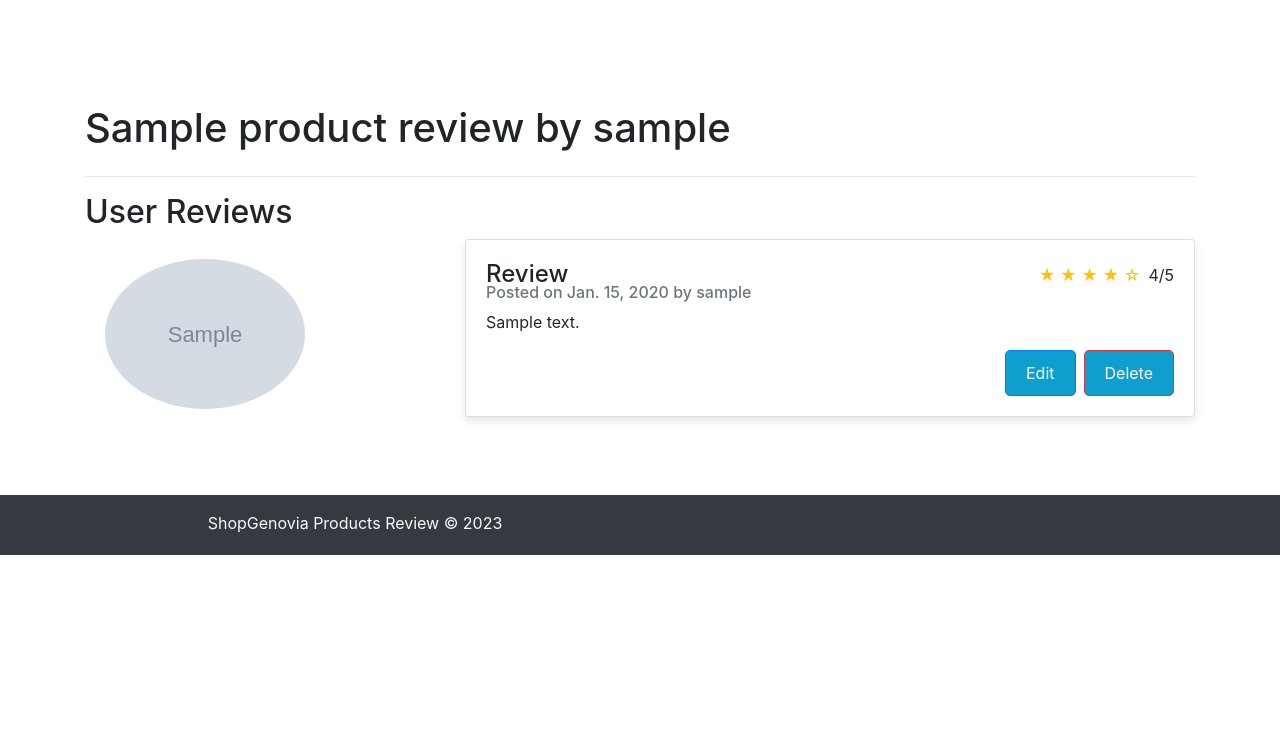
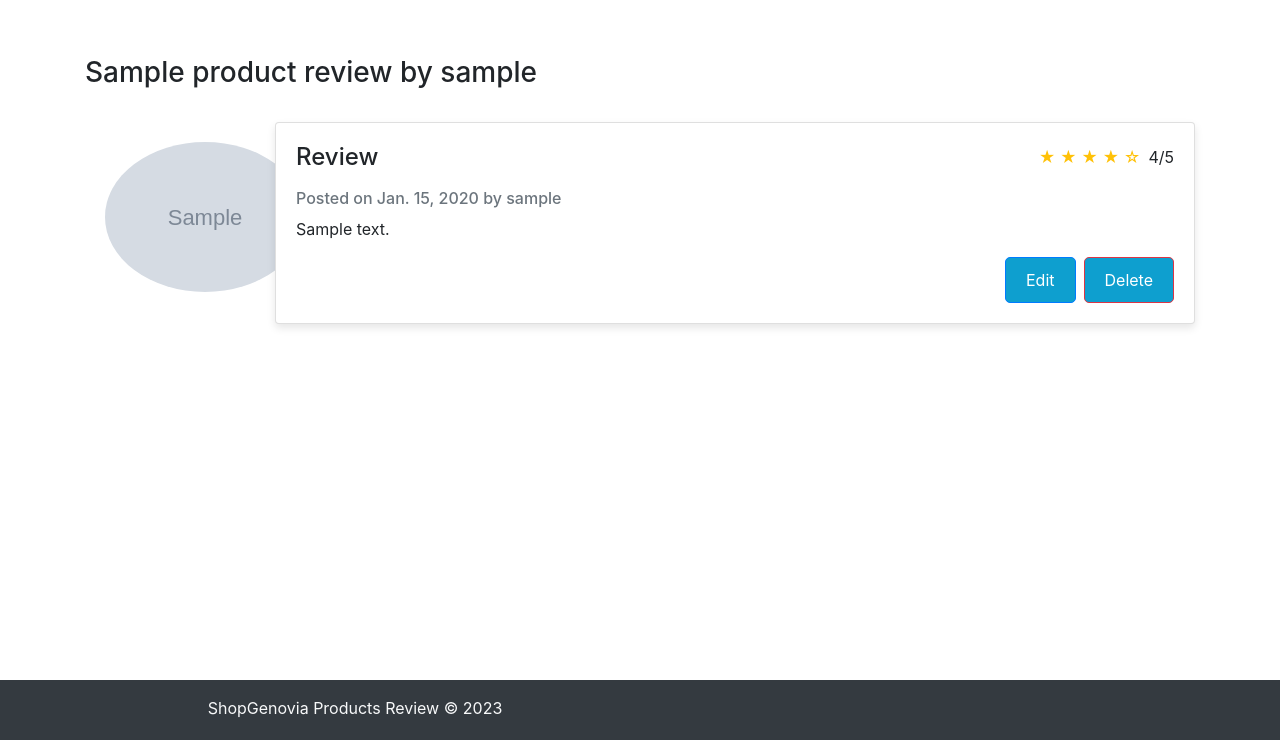
Before and after one commit to reshmaissac/reviewApp, a Django app: page /viewReview/1 in a window 1280 px wide. Shown: the part 60-800 px from the top of the page. Run offline with Django 4.2, Linux system fonts and the light colour scheme; a user stored in the database is signed in; tables that the repository leaves empty hold one stand-in row (values such as "Sample post"); grey boxes marked "Sample" are stand-in pictures; some libraries are stand-ins or nearby versions.

Commit message:
design changes review and footer

```diff
--- a/home/templates/home/base.html
+++ b/home/templates/home/base.html
@@ -168,7 +168,7 @@
     <!-- Footer Section -->
     <footer
       class="bg-dark text-light py-3 footer"
-      style="position: sticky; bottom: 0; width: 100%; height: 60px"
+      style="position: fixed; bottom: 0; width: 100%; height: 60px"
     >
       <div class="container">
         <div class="row">
--- a/products/templates/products/productReview.html
+++ b/products/templates/products/productReview.html
@@ -1,25 +1,25 @@
 {% extends "home/base.html" %} {% block content %}
 <!-- Product Description and Rating Section-->
-<br /><br />
+
 <section class="container my-5">
   <div class="row">
     <div class="col-md-8">
-      <h1>{{product.name}} review by {{ review.user.username}}</h1>
+      <h3>{{product.name}} review by {{ review.user.username}}</h3>
 
     </div>
 
   </div>
-  <!-- User Reviews Section -->
-  <hr />
+  <!-- User Reviews Section <h2>User Reviews</h2>s -->
+  <br />
 
-  <h2>User Reviews</h2>
+
   <!-- Review Box -->
   <div class="row">
-    <div class="col-md-4">
+    <div class="col-md-2">
 
       <img class="rounded-circle account-img media" src="{{review.user.profile.image.url}}">
     </div>
-    <div class="col-md-8">
+    <div class="col-md-10">
         <div class="card">
           <div class="card-body">
             <div class="d-flex justify-content-between">
@@ -29,6 +29,7 @@
                 <span class="ml-2">{{review.rating}}/5</span>
               </div>
             </div>
+            <br>
             <h6 class="card-subtitle mb-2 text-muted">Posted on {{ review.date_time}} by {{ review.user.username}} </h6>
             <p class="card-text">
               {{review.comment}}
```
Also changed, not shown: products/templates/products/product001.html (+14 -10 lines).
